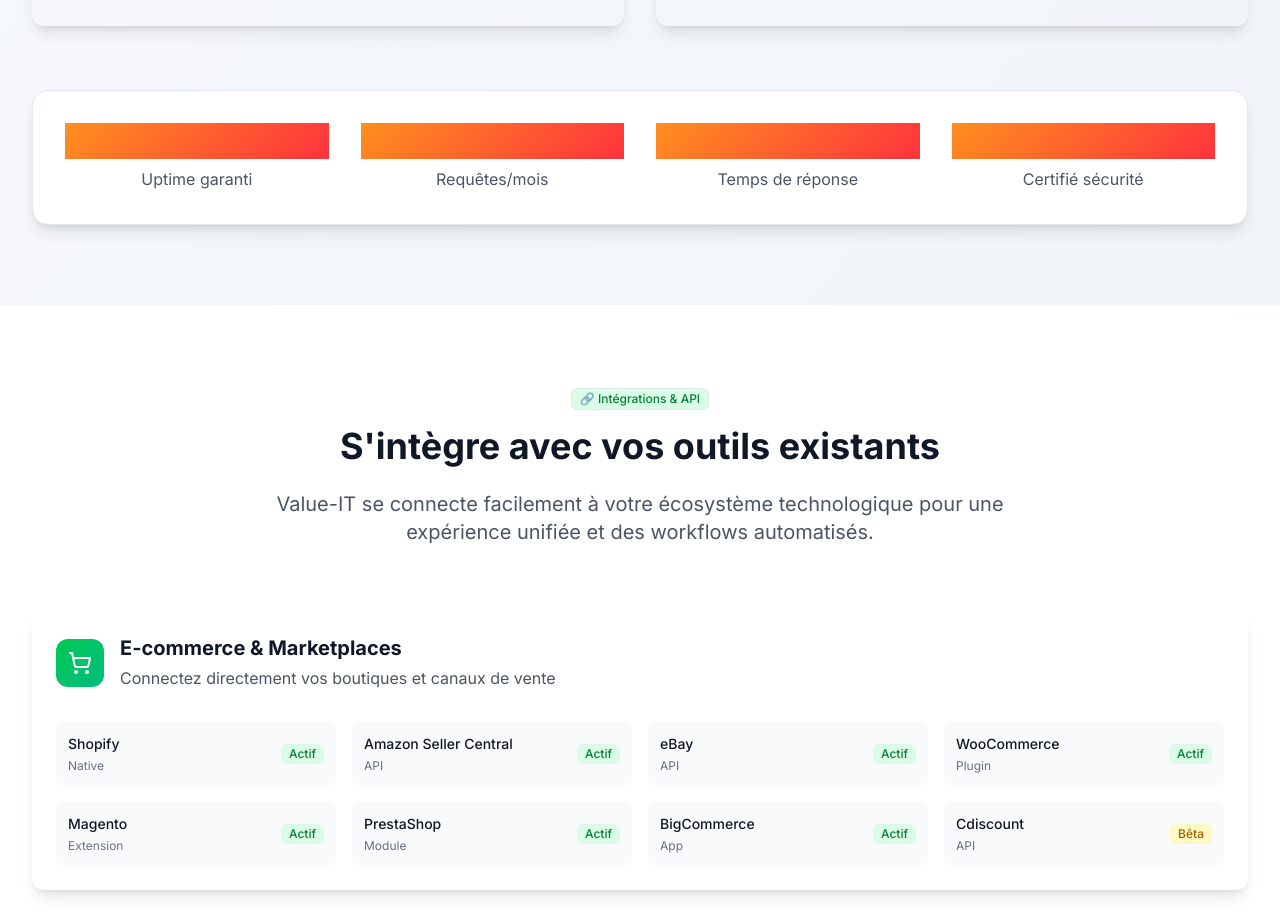
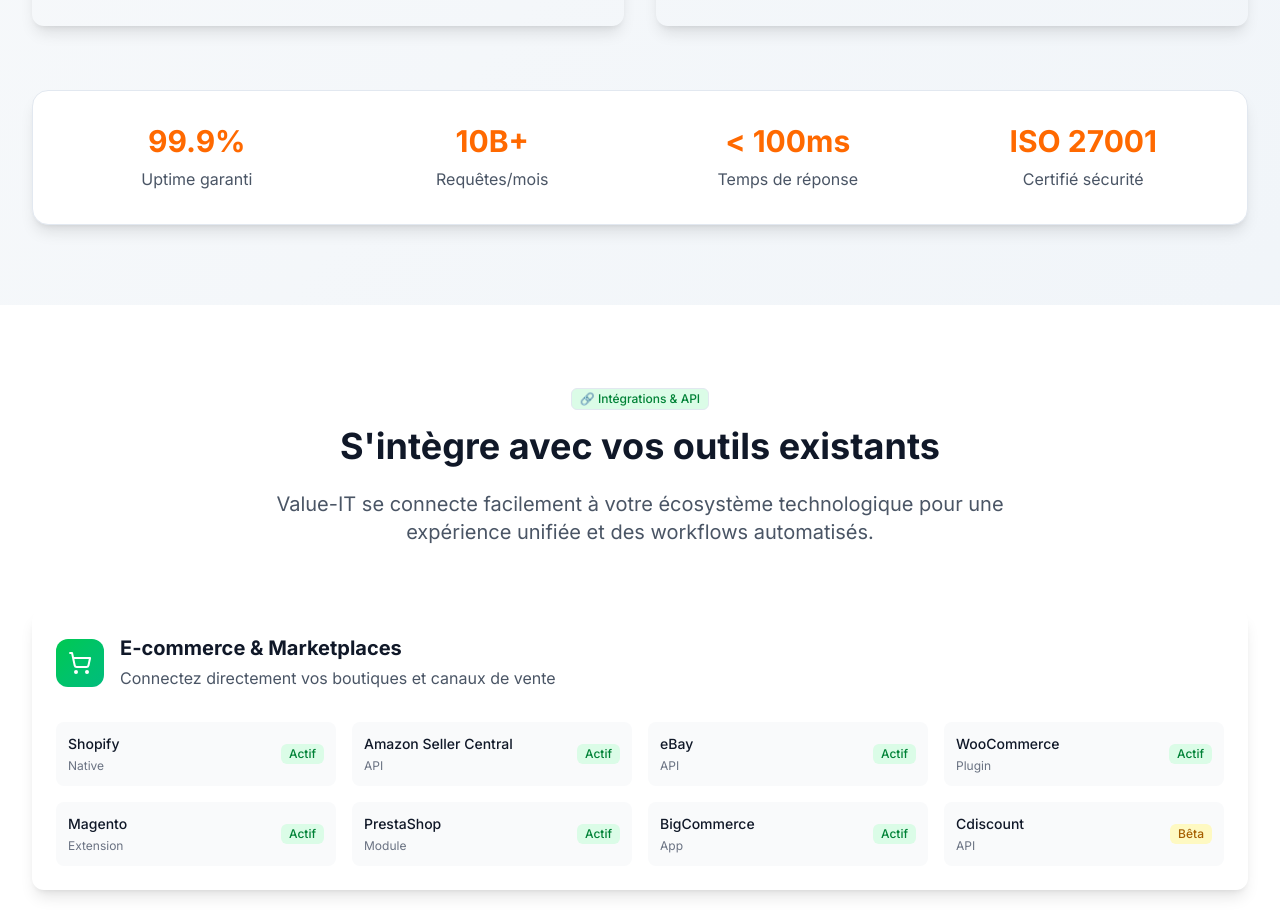
Before and after one commit to razanadahy/vitrine-value-it, a Next.js app: page /features in a window 1280 px wide. Shown: the part 6400-7320 px from the top of the page. Built offline with nearby package versions, Linux system fonts and the light colour scheme; no server answers.

Commit message:
modif value-it

```diff
--- a/src/components/sections/TechnicalFeatures.tsx
+++ b/src/components/sections/TechnicalFeatures.tsx
@@ -205,25 +205,25 @@
           <div className="bg-white rounded-2xl shadow-lg p-8 border border-gray-100">
             <div className="grid md:grid-cols-4 gap-8 text-center">
               <div>
-                <div className="text-3xl font-bold bg-gradient-brand bg-clip-text text-transparent mb-2">
+                <div className="text-3xl font-bold text-orange-500 mb-2">
                   99.9%
                 </div>
                 <div className="text-gray-600">Uptime garanti</div>
               </div>
               <div>
-                <div className="text-3xl font-bold bg-gradient-brand bg-clip-text text-transparent mb-2">
+                <div className="text-3xl font-bold text-orange-500 mb-2">
                   10B+
                 </div>
                 <div className="text-gray-600">Requêtes/mois</div>
               </div>
               <div>
-                <div className="text-3xl font-bold bg-gradient-brand bg-clip-text text-transparent mb-2">
+                <div className="text-3xl font-bold text-orange-500 mb-2">
                   &lt; 100ms
                 </div>
                 <div className="text-gray-600">Temps de réponse</div>
               </div>
               <div>
-                <div className="text-3xl font-bold bg-gradient-brand bg-clip-text text-transparent mb-2">
+                <div className="text-3xl font-bold text-orange-500 mb-2">
                   ISO 27001
                 </div>
                 <div className="text-gray-600">Certifié sécurité</div>
```
